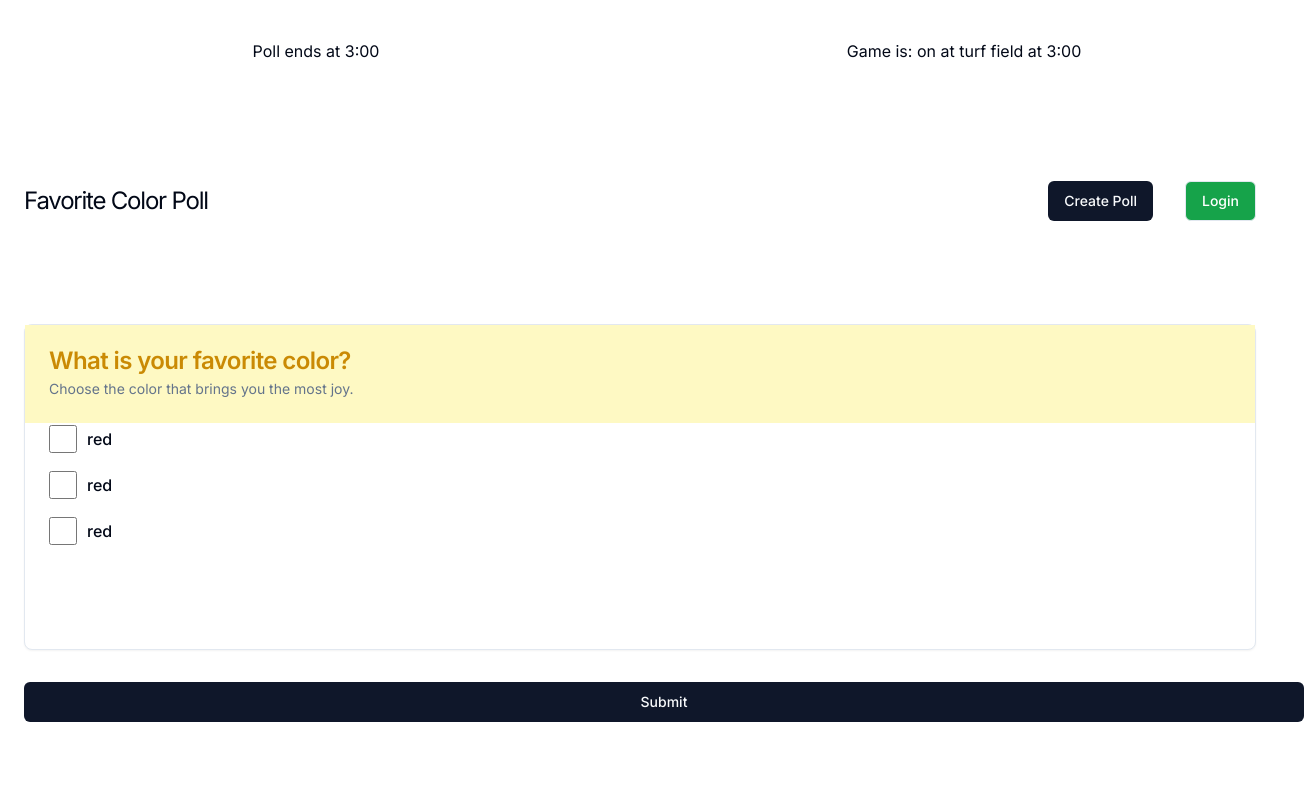
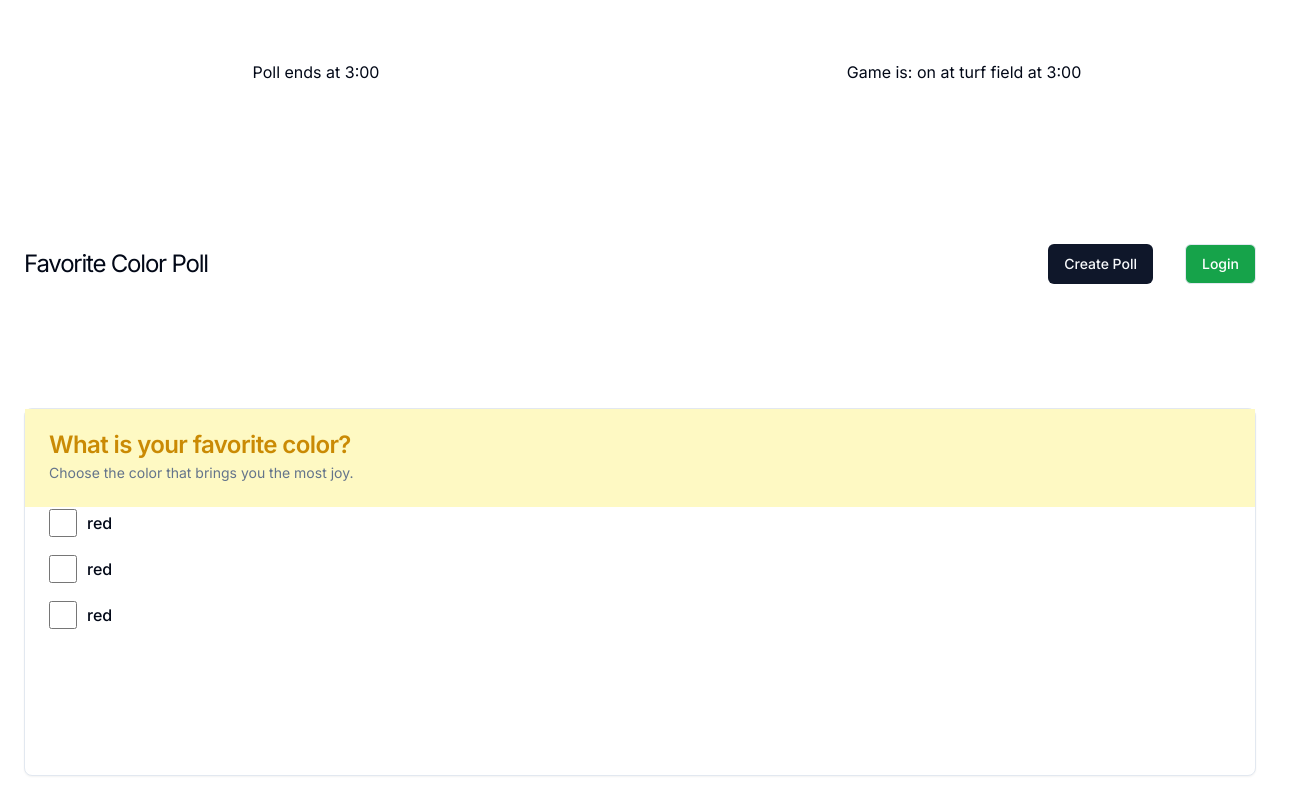
Before and after one commit to Tarvisss/RowdyHacks-2024, a Next.js app: page / in a window 1280 px wide. Shown: the whole page, 1304 px wide, since content can reach past the window. Built offline with nearby package versions, Linux system fonts and the light colour scheme.

Commit message:
removed submit button

```diff
--- a/src/app/page.js
+++ b/src/app/page.js
@@ -40,9 +40,6 @@ export default function Component() {
       </header>
      <PollComponent />
 
-
-
-      <Button className="mx-4 md:mx-6 w-full">Submit</Button>
     </div>
   )
 }
```
